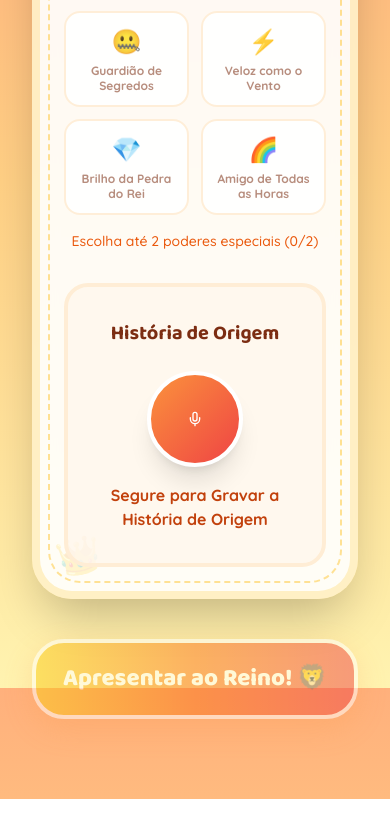
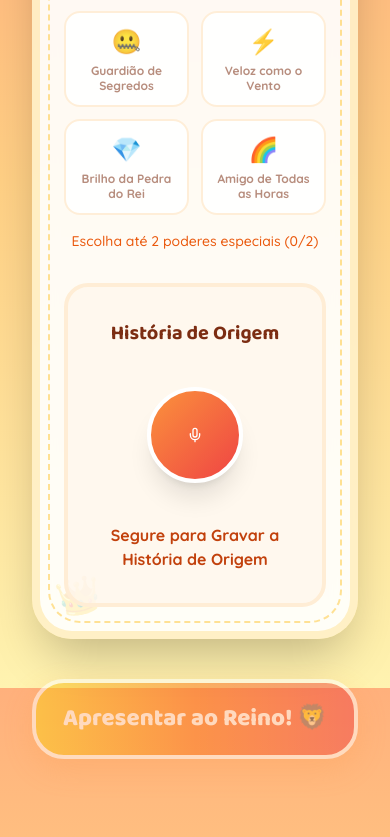
Before and after one commit to bernardoipacheco/di-rio-de-aventuras-z2webzkx2, a React (Vite) app: page /pelucias/novo in a window 390 px wide. Shown: the part 1000-1837 px from the top of the page. Before the commit the page ends 1799 px from the top, so only its background shows below. Built offline with nearby package versions, Linux system fonts and the light colour scheme.

Commit message:
Fix microphone access for voice stories

```diff
--- a/src/components/OriginStoryRecorder.tsx
+++ b/src/components/OriginStoryRecorder.tsx
@@ -1,7 +1,8 @@
 import { useState, useRef, useEffect } from 'react'
-import { Mic, Play } from 'lucide-react'
+import { Mic, Play, AlertCircle } from 'lucide-react'
 import { Button } from '@/components/ui/button'
 import { Label } from '@/components/ui/label'
+import { Alert, AlertDescription, AlertTitle } from '@/components/ui/alert'
 import { cn } from '@/lib/utils'
 
 interface OriginStoryRecorderProps {
@@ -11,9 +12,9 @@ interface OriginStoryRecorderProps {
 export function OriginStoryRecorder({ onAudioReady }: OriginStoryRecorderProps) {
   const [isRecording, setIsRecording] = useState(false)
   const [audioUrl, setAudioUrl] = useState<string | null>(null)
+  const [permissionError, setPermissionError] = useState<string | null>(null)
   const mediaRecorderRef = useRef<MediaRecorder | null>(null)
   const audioChunksRef = useRef<Blob[]>([])
-  const mockTimeoutRef = useRef<NodeJS.Timeout | null>(null)
 
   useEffect(() => {
     return () => {
@@ -21,15 +22,12 @@ export function OriginStoryRecorder({ onAudioReady }: OriginStoryRecorderProps)
         mediaRecorderRef.current.stop()
         mediaRecorderRef.current.stream.getTracks().forEach((t) => t.stop())
       }
-      if (mockTimeoutRef.current) {
-        clearTimeout(mockTimeoutRef.current)
-      }
     }
   }, [])
 
   const startRecording = async () => {
     if (isRecording) return
-    if (mockTimeoutRef.current) clearTimeout(mockTimeoutRef.current)
+    setPermissionError(null)
 
     try {
       const stream = await navigator.mediaDevices.getUserMedia({ audio: true })
@@ -51,12 +49,9 @@ export function OriginStoryRecorder({ onAudioReady }: OriginStoryRecorderProps)
       setIsRecording(true)
     } catch (err) {
       console.error('Error accessing microphone', err)
-      setIsRecording(true)
-      mockTimeoutRef.current = setTimeout(() => {
-        if (isRecording) {
-          stopRecording()
-        }
-      }, 3000)
+      setPermissionError(
+        'Opa! O leão precisa do microfone para ouvir suas histórias. Por favor, libere o acesso nas configurações do seu navegador.',
+      )
     }
   }
 
@@ -66,29 +61,38 @@ export function OriginStoryRecorder({ onAudioReady }: OriginStoryRecorderProps)
     if (mediaRecorderRef.current && mediaRecorderRef.current.state === 'recording') {
       mediaRecorderRef.current.stop()
       mediaRecorderRef.current.stream.getTracks().forEach((t) => t.stop())
-    } else {
-      if (mockTimeoutRef.current) clearTimeout(mockTimeoutRef.current)
-      const mockUrl = 'mock-audio-url'
-      setAudioUrl(mockUrl)
-      onAudioReady(mockUrl)
     }
     setIsRecording(false)
   }
 
   const playAudio = () => {
-    if (audioUrl && audioUrl !== 'mock-audio-url') {
+    if (audioUrl) {
       const audio = new Audio(audioUrl)
       audio.play()
     }
   }
 
   return (
-    <div className="flex flex-col items-center gap-4 bg-orange-50/80 p-8 rounded-3xl border-4 border-orange-100 mt-6">
+    <div className="flex flex-col items-center gap-4 bg-orange-50/80 p-8 rounded-3xl border-4 border-orange-100 mt-6 w-full max-w-md mx-auto">
       <Label className="text-xl font-display font-bold text-orange-900 mb-2 text-center">
         História de Origem
       </Label>
 
-      <div className="flex items-center justify-center gap-6 w-full">
+      {permissionError && (
+        <Alert
+          variant="destructive"
+          className="bg-red-50 border-red-200 text-red-800 animate-in fade-in slide-in-from-top-2 w-full"
+        >
+          <AlertCircle className="h-5 w-5 text-red-600" />
+          <AlertTitle className="font-bold text-red-700">Acesso Negado</AlertTitle>
+          <AlertDescription className="text-sm font-medium">{permissionError}</AlertDescription>
+        </Alert>
+      )}
+
+      <div className="flex items-center justify-center gap-6 w-full relative h-32">
+        {isRecording && (
+          <div className="absolute left-1/2 top-1/2 -translate-x-1/2 -translate-y-1/2 w-32 h-32 bg-red-400 rounded-full animate-ping opacity-20 pointer-events-none" />
+        )}
         <Button
           onMouseDown={startRecording}
           onMouseUp={stopRecording}
@@ -97,16 +101,16 @@ export function OriginStoryRecorder({ onAudioReady }: OriginStoryRecorderProps)
           onTouchEnd={stopRecording}
           onTouchCancel={stopRecording}
           className={cn(
-            'w-24 h-24 rounded-full shadow-xl transition-all duration-300 border-4 select-none touch-none',
+            'w-24 h-24 rounded-full shadow-xl transition-all duration-300 border-4 select-none touch-none z-10 absolute left-1/2 top-1/2 -translate-x-1/2 -translate-y-1/2',
             isRecording
-              ? 'bg-red-500 hover:bg-red-600 border-red-300 animate-pulse-glow scale-110'
+              ? 'bg-red-500 hover:bg-red-600 border-red-300 scale-110'
               : 'bg-gradient-to-br from-orange-400 to-red-500 border-white hover:scale-105',
           )}
         >
           <Mic
             className={cn(
               'w-10 h-10 text-white transition-transform duration-300',
-              isRecording && 'scale-110',
+              isRecording && 'scale-110 animate-pulse',
             )}
           />
         </Button>
@@ -114,13 +118,13 @@ export function OriginStoryRecorder({ onAudioReady }: OriginStoryRecorderProps)
         {audioUrl && !isRecording && (
           <Button
             onClick={playAudio}
-            className="w-16 h-16 rounded-full bg-green-500 hover:bg-green-600 border-4 border-white shadow-lg hover:scale-105 transition-transform animate-fade-in"
+            className="w-16 h-16 rounded-full bg-green-500 hover:bg-green-600 border-4 border-white shadow-lg hover:scale-105 transition-transform animate-fade-in z-10 absolute left-[calc(50%+4rem)] top-1/2 -translate-y-1/2"
           >
             <Play className="w-8 h-8 text-white ml-1" />
           </Button>
         )}
       </div>
-      <p className="text-base font-bold text-orange-700 text-center">
+      <p className="text-base font-bold text-orange-700 text-center mt-2">
         {isRecording
           ? 'Gravando a História de Origem...'
           : 'Segure para Gravar a História de Origem'}
```
Also changed, not shown: .skip.config.json.
